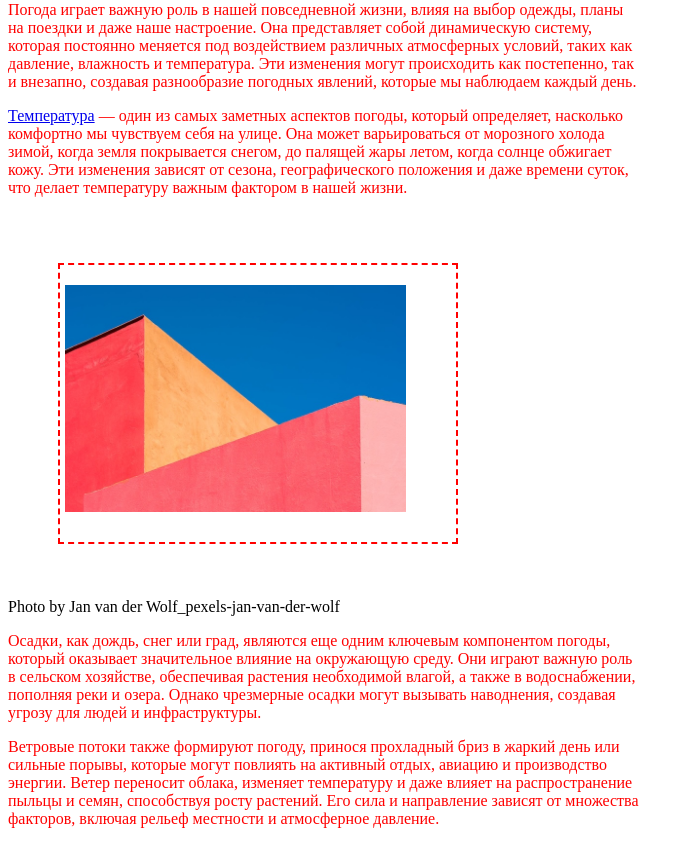
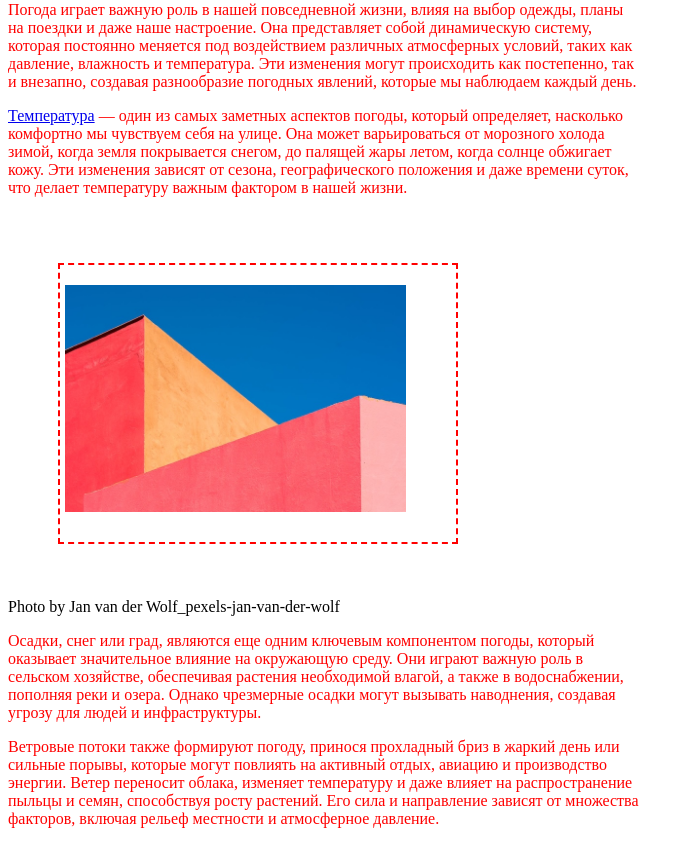
Before and after one commit to sashardnk08-dev/portfolio, an Eleventy site: page src/index.html in a window 1280 px wide. Shown: the part 113-957 px from the top of the page, without its empty margins (0-694 px from the left). Built offline with nearby package versions, Linux system fonts and the light colour scheme; Eleventy itself is replaced by a stand-in of ours; files that its build step writes are made by us from their sources.

Commit message:
Правка index.html
Co-authored-by: Cursor <cursoragent@cursor.com>

```diff
--- a/src/index.html
+++ b/src/index.html
@@ -21,7 +21,7 @@
       <figcaption>Photo by Jan van der Wolf_pexels-jan-van-der-wolf</figcaption>
     </figure>
 
-    <p>Осадки, как дождь, снег или град, являются еще одним ключевым компонентом погоды, который оказывает значительное влияние на окружающую среду. Они играют важную роль в сельском хозяйстве, обеспечивая растения необходимой влагой, а также в водоснабжении, пополняя реки и озера. Однако чрезмерные осадки могут вызывать наводнения, создавая угрозу для людей и инфраструктуры.</p>
+    <p>Осадки, снег или град, являются еще одним ключевым компонентом погоды, который оказывает значительное влияние на окружающую среду. Они играют важную роль в сельском хозяйстве, обеспечивая растения необходимой влагой, а также в водоснабжении, пополняя реки и озера. Однако чрезмерные осадки могут вызывать наводнения, создавая угрозу для людей и инфраструктуры.</p>
 
     <p>Ветровые потоки также формируют погоду, принося прохладный бриз в жаркий день или сильные порывы, которые могут повлиять на активный отдых, авиацию и производство энергии. Ветер переносит облака, изменяет температуру и даже влияет на распространение пыльцы и семян, способствуя росту растений. Его сила и направление зависят от множества факторов, включая рельеф местности и атмосферное давление.</p>
   </body>
```
